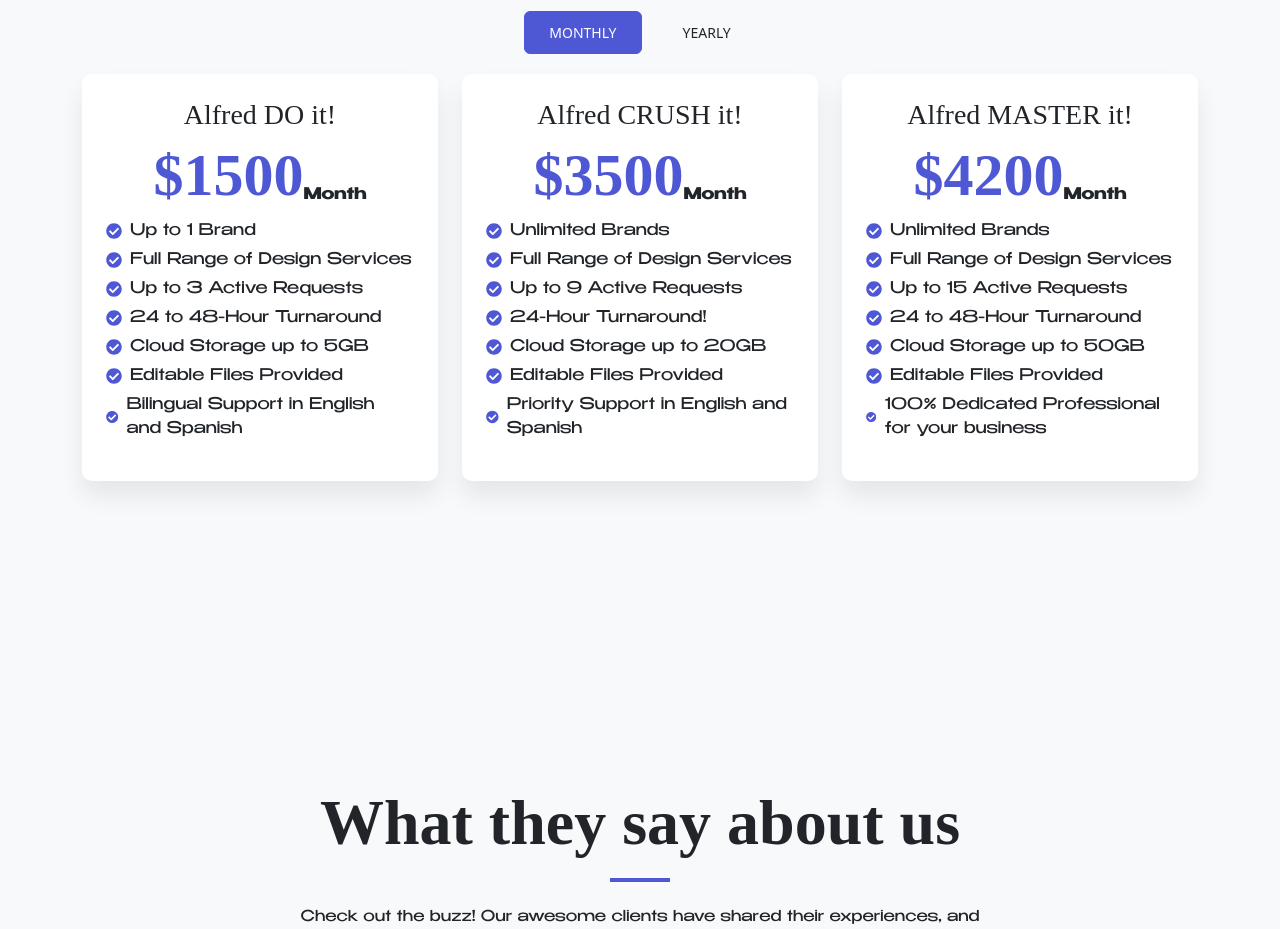
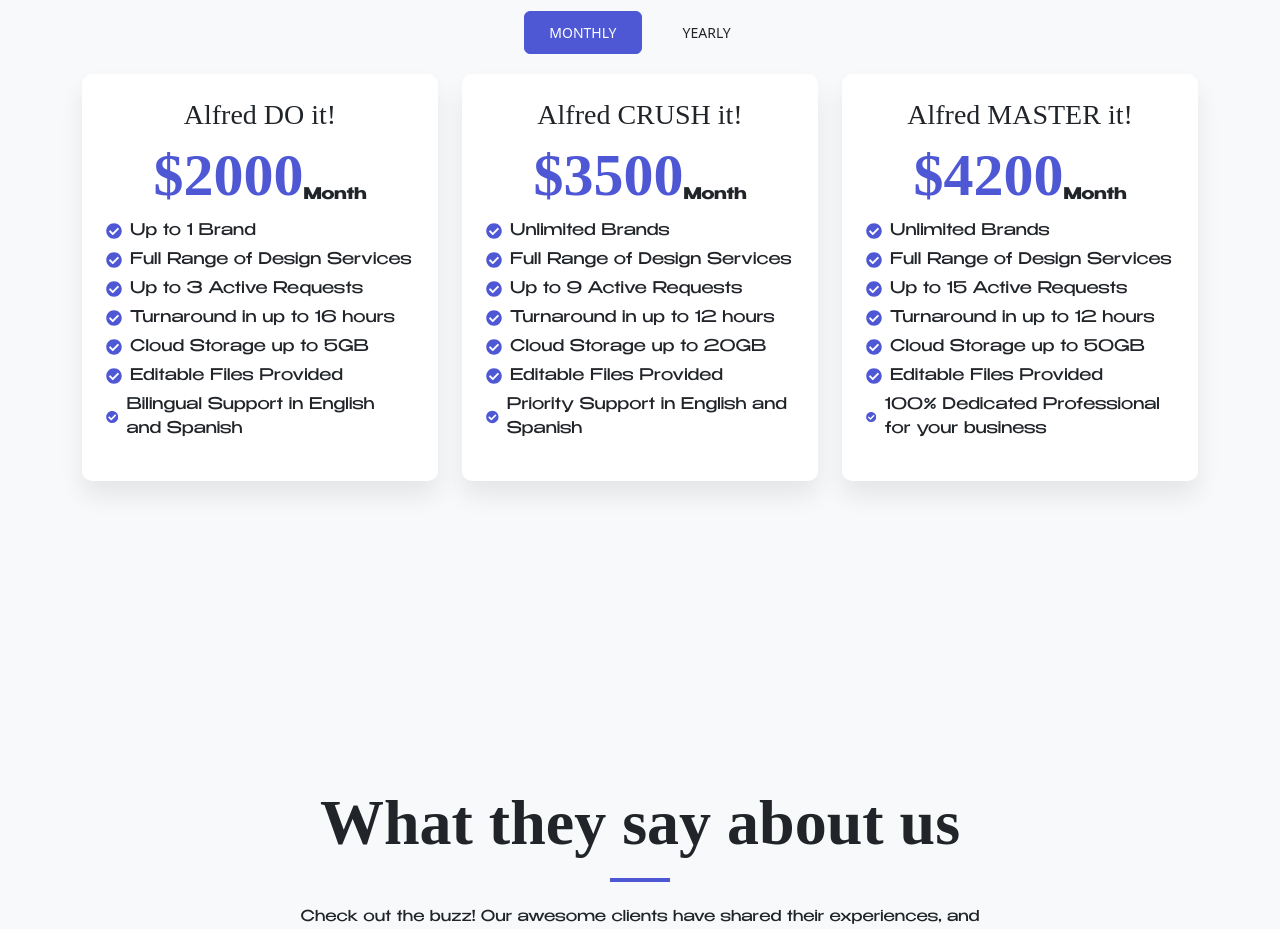
Before and after one commit to Davidfvillamil/Alfred-design, a React (Vite) app in the folder Alfred-design/: page / in a window 1280 px wide. Shown: the part 6760-7689 px from the top of the page. Built offline with nearby package versions, Linux system fonts and the light colour scheme; a web font is replaced by a local one.

Commit message:
cambio al precio

```diff
--- a/Alfred-design/src/components/Pricing/Pricing.jsx
+++ b/Alfred-design/src/components/Pricing/Pricing.jsx
@@ -54,7 +54,7 @@ function Pricing() {
                             <div className="pricing-head p-4 bg-white theme-shadow">
                                 <h3 className='text-center display-7'>Alfred DO it!</h3>
                                 <div className='price-container'>
-                                    <h2 className='text-center'>$1500</h2>
+                                    <h2 className='text-center'>$2000</h2>
                                     <span>Month</span>
                                 </div>
                                 <div>
@@ -71,7 +71,7 @@ function Pricing() {
                                     </div>
                                     <div className='option-container'>
                                         <FaCheckCircle className='icon-check'/>
-                                        <p>24 to 48-Hour Turnaround</p>
+                                        <p>Turnaround in up to 16 hours</p>
                                     </div>
                                     <div className='option-container'>
                                         <FaCheckCircle className='icon-check'/>
@@ -112,7 +112,7 @@ function Pricing() {
                                     </div>
                                     <div className='option-container'>
                                         <FaCheckCircle className='icon-check'/>
-                                        <p>24-Hour Turnaround!</p>
+                                        <p>Turnaround in up to 12 hours</p>
                                     </div>
                                     <div className='option-container'>
                                         <FaCheckCircle className='icon-check'/>
@@ -153,7 +153,7 @@ function Pricing() {
                                     </div>
                                     <div className='option-container'>
                                         <FaCheckCircle className='icon-check'/>
-                                        <p>24 to 48-Hour Turnaround</p>
+                                        <p>Turnaround in up to 12 hours</p>
                                     </div>
                                     <div className='option-container'>
                                         <FaCheckCircle className='icon-check'/>
@@ -180,7 +180,7 @@ function Pricing() {
                             <div className="pricing-head p-4 bg-white theme-shadow">
                                 <h3 className='text-center display-7'>Alfred DO it!</h3>
                                 <div className='price-container'>
-                                    <h2 className='text-center'>$1200</h2>
+                                    <h2 className='text-center'>$1500</h2>
                                     <span>Month</span>
                                 </div>
                                 <div>
@@ -197,7 +197,7 @@ function Pricing() {
                                     </div>
                                     <div className='option-container'>
                                         <FaCheckCircle className='icon-check'/>
-                                        <p>24 to 48-Hour Turnaround</p>
+                                        <p>Turnaround in up to 16 hours</p>
                                     </div>
                                     <div className='option-container'>
                                         <FaCheckCircle className='icon-check'/>
@@ -238,7 +238,7 @@ function Pricing() {
                                     </div>
                                     <div className='option-container'>
                                         <FaCheckCircle className='icon-check'/>
-                                        <p>24-Hour Turnaround!</p>
+                                        <p>Turnaround in up to 12 hours</p>
                                     </div>
                                     <div className='option-container'>
                                         <FaCheckCircle className='icon-check'/>
@@ -279,7 +279,7 @@ function Pricing() {
                                     </div>
                                     <div className='option-container'>
                                         <FaCheckCircle className='icon-check'/>
-                                        <p>24 to 48-Hour Turnaround</p>
+                                        <p>Turnaround in up to 6 hours</p>
                                     </div>
                                     <div className='option-container'>
                                         <FaCheckCircle className='icon-check'/>
```
